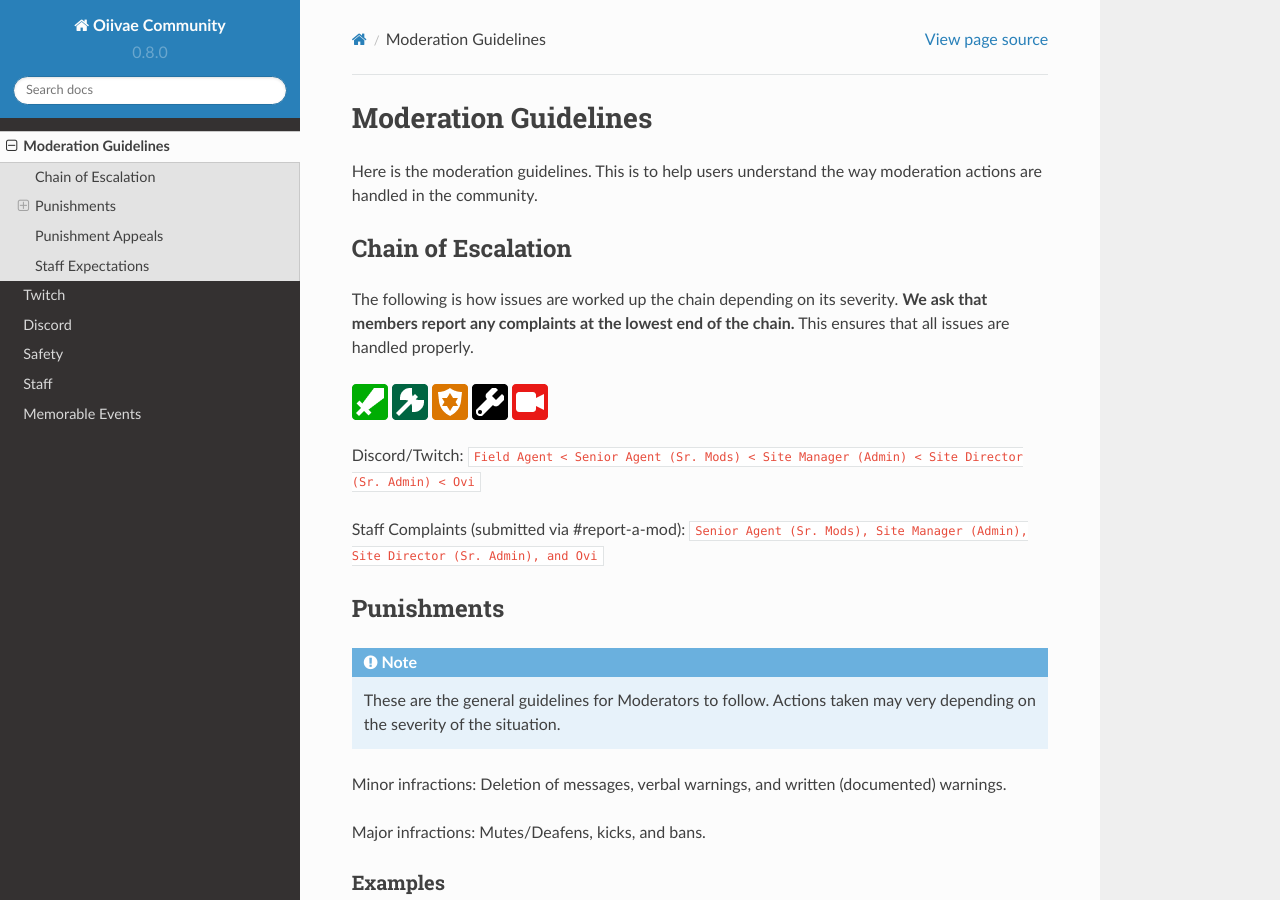
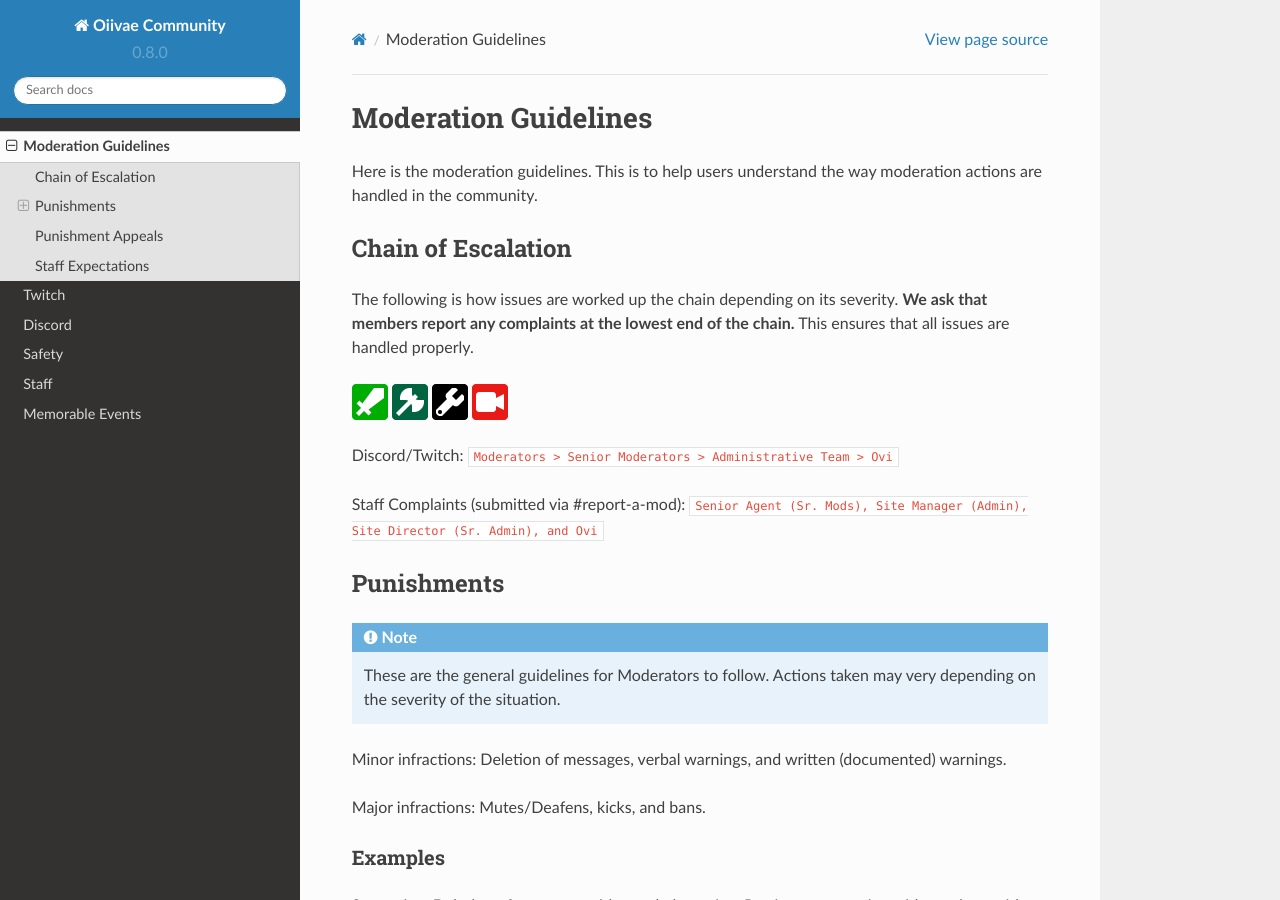
Before and after one commit to nerdyjohnny/ovidoc, a Sphinx documentation site: the page built from docs/source/guidelines.rst, in a window 1280 px wide and 900 px high. Built offline with Sphinx 7.4.7 and the Read the Docs theme 2.0.0, drawn with Linux system fonts in a browser that asks for light colours.

Commit message:
Update guidelines.rst

```diff
--- a/docs/source/guidelines.rst
+++ b/docs/source/guidelines.rst
@@ -9,11 +9,10 @@ The following is how issues are worked up the chain depending on its severity. *
 
 .. image:: icons/janitor.png
 .. image:: icons/srmod.png
-.. image:: icons/admin.png
 .. image:: icons/sitedirector.png
 .. image:: icons/ovi.png
 
-Discord/Twitch: ``Field Agent < Senior Agent (Sr. Mods) < Site Manager (Admin) < Site Director (Sr. Admin) < Ovi``
+Discord/Twitch: ``Moderators > Senior Moderators > Administrative Team > Ovi``
 
 Staff Complaints (submitted via #report-a-mod): ``Senior Agent (Sr. Mods), Site Manager (Admin), Site Director (Sr. Admin), and Ovi``
 
```
